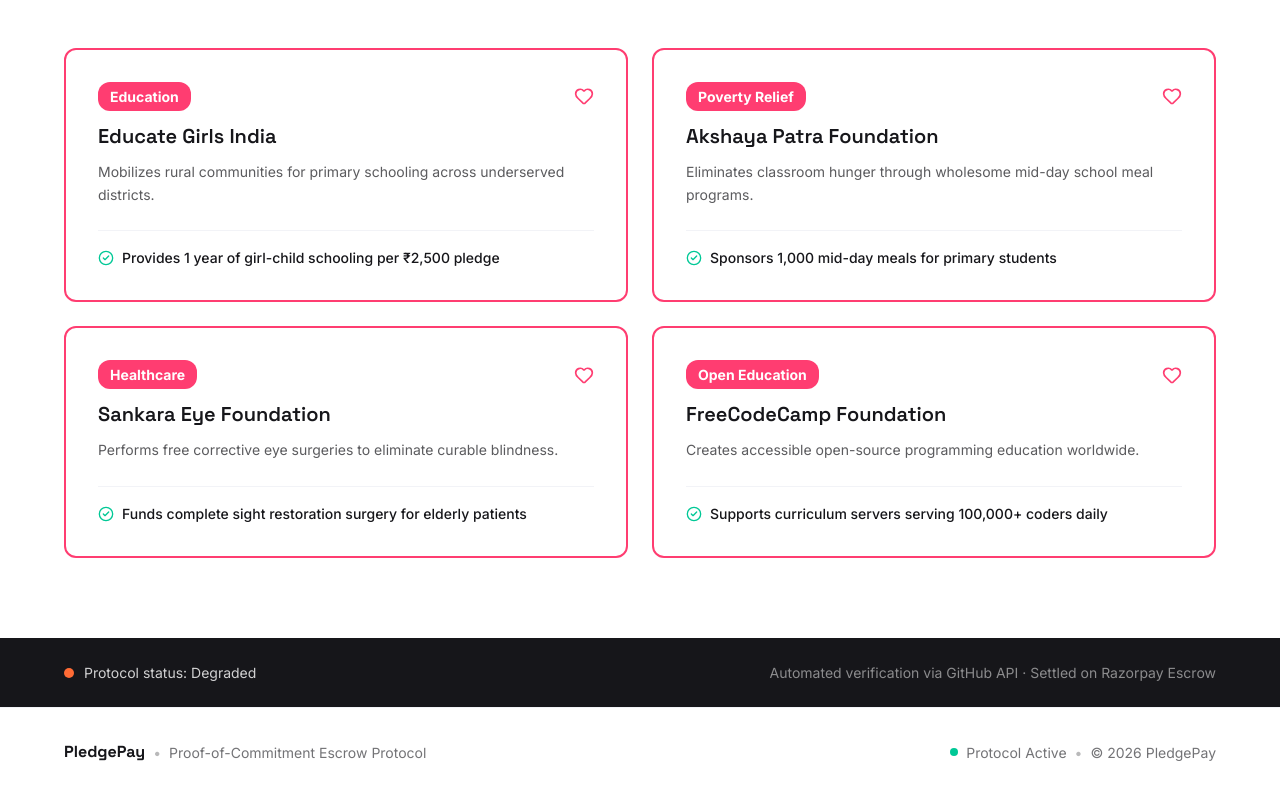
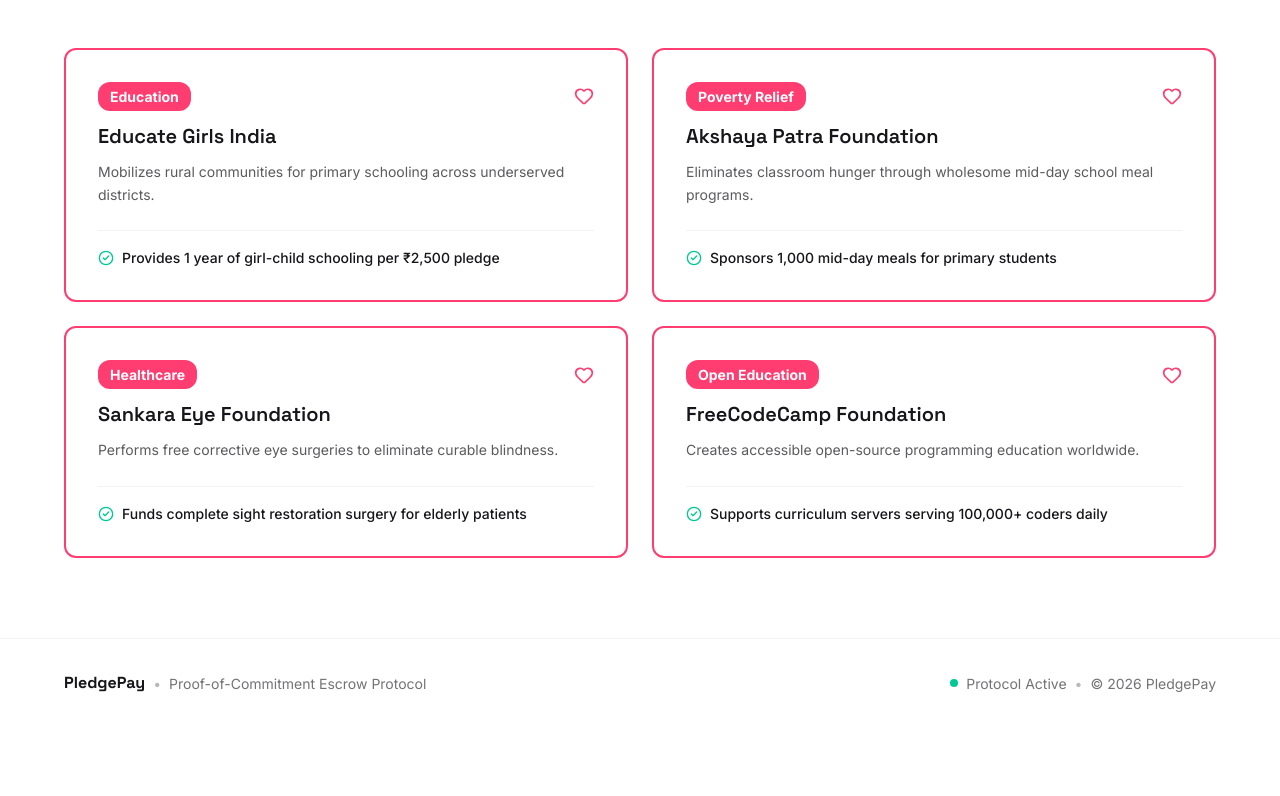
Before and after one commit to JaiswalShivang/PledgePay, a Next.js app in the folder frontend/: page / in a window 1280 px wide. Shown: the part 1601-2397 px from the top of the page. After the commit the page ends 2328 px from the top, so only its background shows below. Built offline with nearby package versions, Linux system fonts and the light colour scheme; no server answers.

Commit message:
remove unused health status section from home page

```diff
--- a/frontend/app/page.tsx
+++ b/frontend/app/page.tsx
@@ -3,8 +3,6 @@
 import { useState } from "react";
 import Link from "next/link";
 import { useRouter } from "next/navigation";
-import { useQuery } from "@tanstack/react-query";
-import { apiClient, HealthResponse } from "@/lib/api-client";
 import { useAuth } from "@/hooks/use-auth";
 import { ArrowRight, Target, Heart, CheckCircle2 } from "lucide-react";
 import { Button } from "@/components/ui/button";
@@ -73,12 +71,6 @@ export default function Home() {
   const { isAuthenticated } = useAuth();
   const router = useRouter();
   const [goalText, setGoalText] = useState("");
-
-  const { data: health } = useQuery<HealthResponse>({
-    queryKey: ["health"],
-    queryFn: () => apiClient.getHealth(),
-    refetchInterval: 15000,
-  });
 
   const handleStartWithGoal = (e: React.FormEvent) => {
     e.preventDefault();
@@ -273,23 +265,6 @@ export default function Home() {
           </div>
         </div>
       </section>
-
-      <section className="w-full px-4 py-6 bg-[#16161A] text-white">
-        <div className="max-w-6xl mx-auto flex flex-col sm:flex-row items-center justify-between gap-3 text-[14px] font-body">
-          <div className="flex items-center gap-2.5">
-            <span
-              className="h-2.5 w-2.5 rounded-[12px] shrink-0"
-              style={{ backgroundColor: health?.status === "ok" ? "#00C896" : "#FF6B35" }}
-            />
-            <span className="text-white/80">
-              {health?.status === "ok" ? "Protocol status: All services operational" : "Protocol status: Degraded"}
-            </span>
-          </div>
-          <span className="text-white/50">
-            Automated verification via GitHub API &middot; Settled on Razorpay Escrow
-          </span>
-        </div>
-      </section>
     </div>
   );
 }
```
